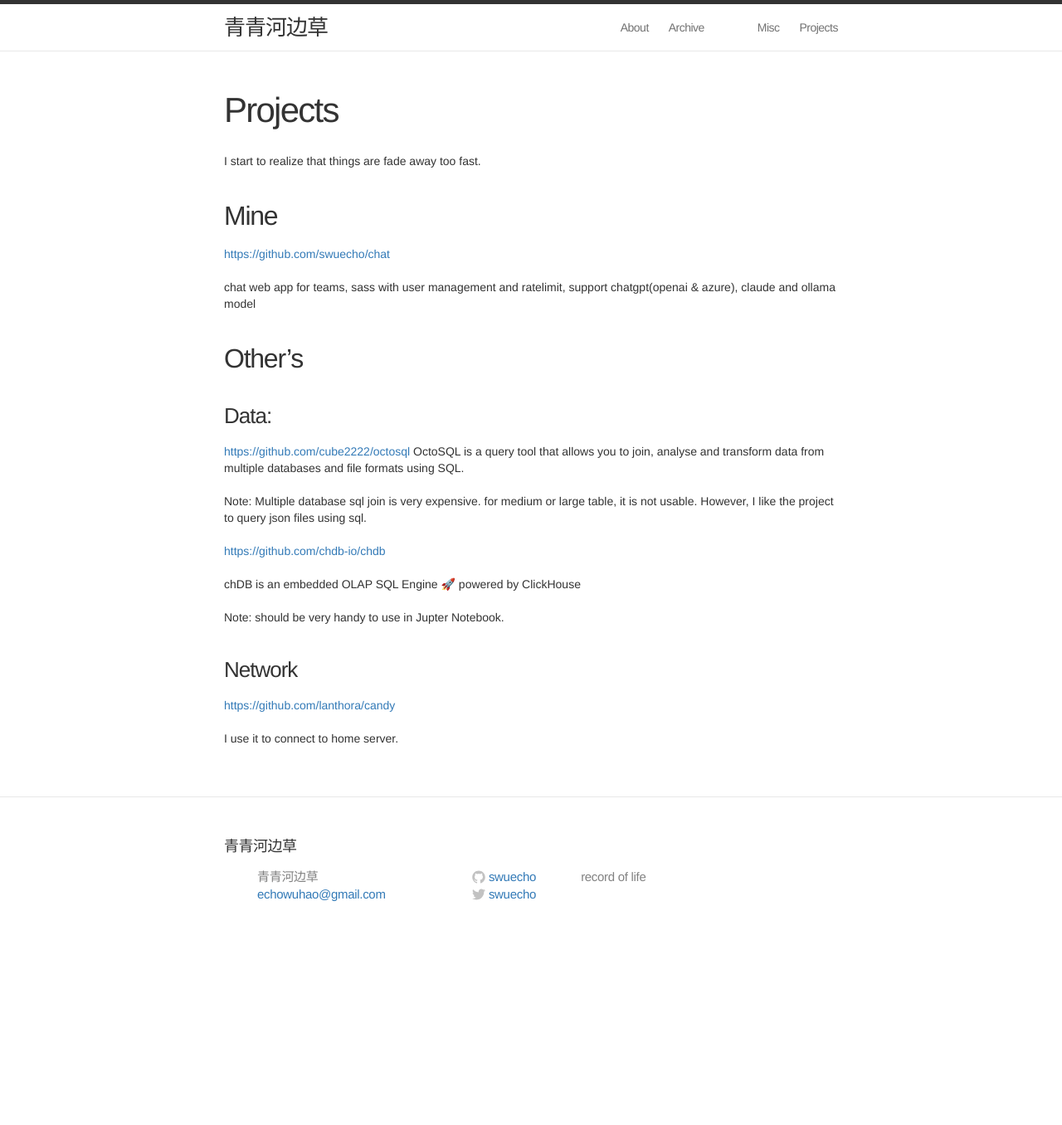
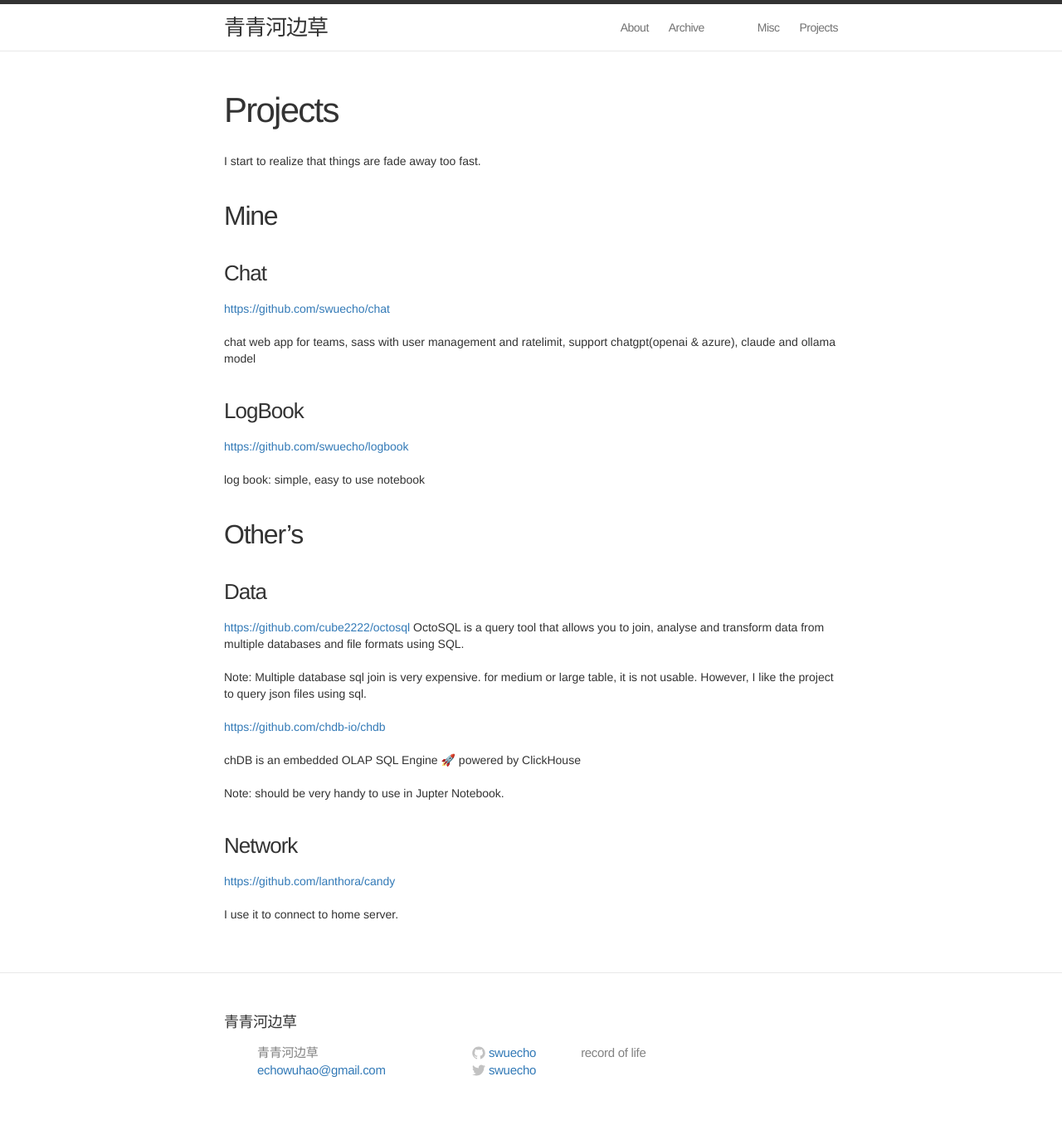
Before and after one commit to swuecho/swuecho.github.io, a Jekyll site: the page built from projects.md, in a window 1280 px wide. Shown: the whole page at 83% size. Built offline with Jekyll 4.4.1, drawn with Linux system fonts in a browser that asks for light colours; before the commit the page ends 1144 px from its top, so only the background shows below that.

Commit message:
more project

```diff
--- a/projects.md
+++ b/projects.md
@@ -8,15 +8,20 @@ I start to realize that things are fade away too fast.
 
 ## Mine
 
-
+### Chat
 <https://github.com/swuecho/chat>
 
 chat web app for teams, sass with user management and ratelimit, support chatgpt(openai & azure), claude and ollama model
 
+### LogBook
+
+<https://github.com/swuecho/logbook>
+
+log book: simple, easy to use notebook
+
 ## Other's
 
-
-### Data:
+### Data
 
 <https://github.com/cube2222/octosql>
 OctoSQL is a query tool that allows you to join, analyse and transform data from multiple databases and file formats using SQL.
```
